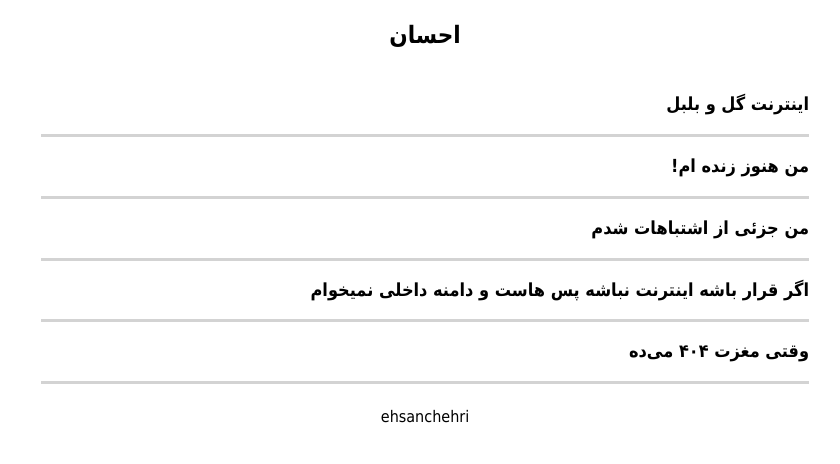
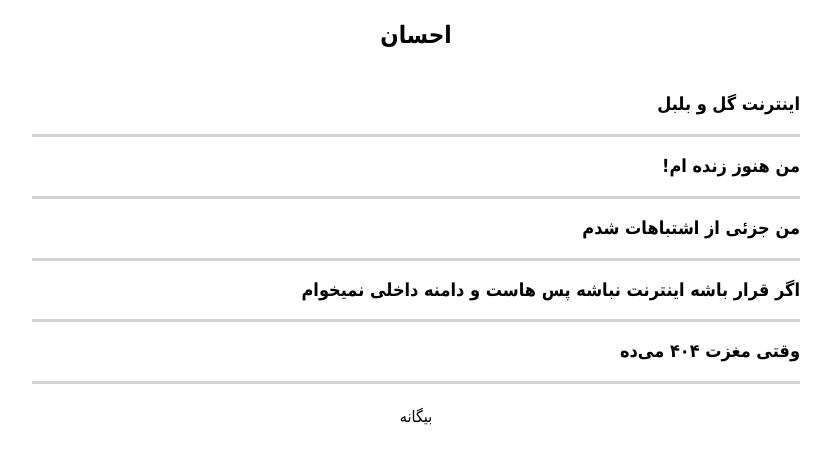
Before and after one commit to darkblog/darkblog.github.io, a Jekyll site: the page built from index.html, in a window 1280 px wide. Shown: the top 464 px of the page, without its empty margins (310-1150 px from the left). Built offline with Jekyll 4.4.1, drawn with Linux system fonts in a browser that asks for light colours.

Commit message:
Update index.html

```diff
--- a/_layouts/index.html
+++ b/_layouts/index.html
@@ -14,7 +14,7 @@
 </header>
 <main class="container">{{ content }}</main>
 <footer class="center">
-<a href="https://www.instagram.com/ehsanchehri/">ehsanchehri</a>
+<a href="https://www.biganeh.com/">بیگانه</a>
 </footer>
 </body>
 </html>
```
